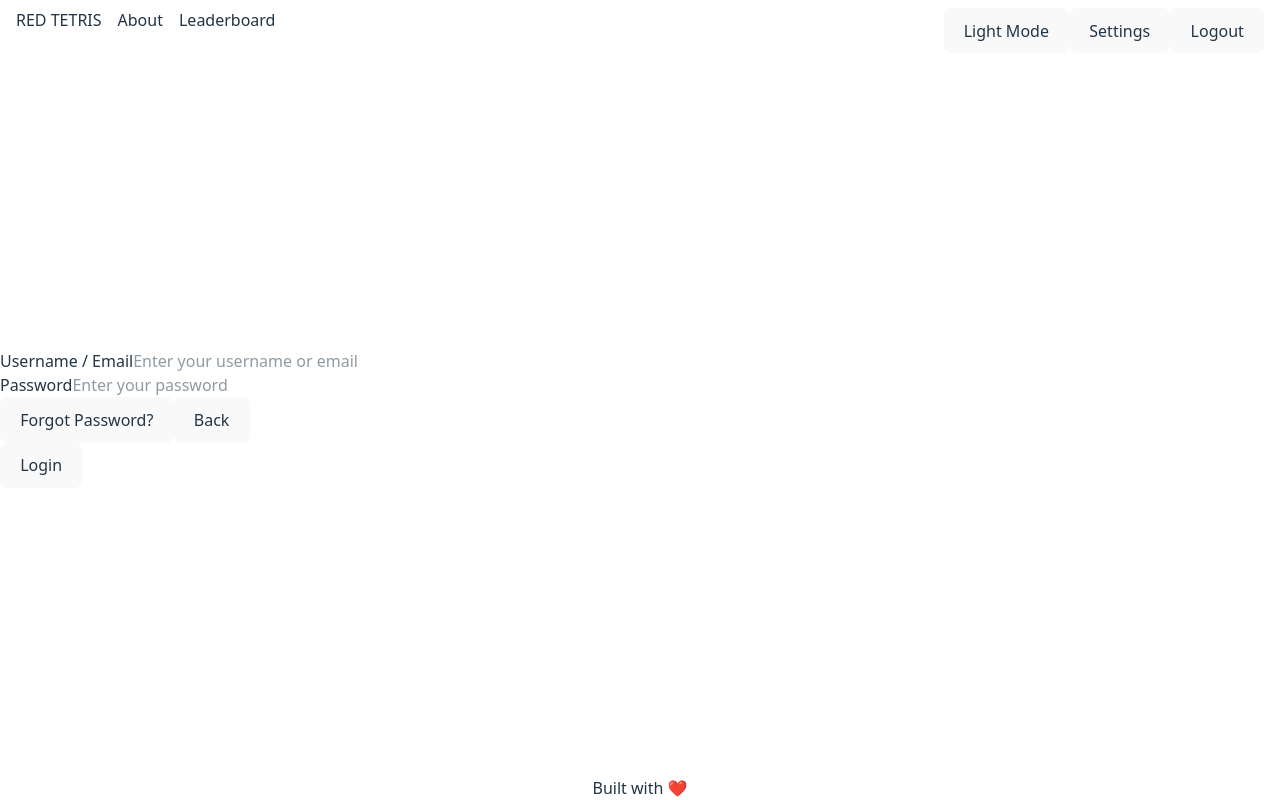
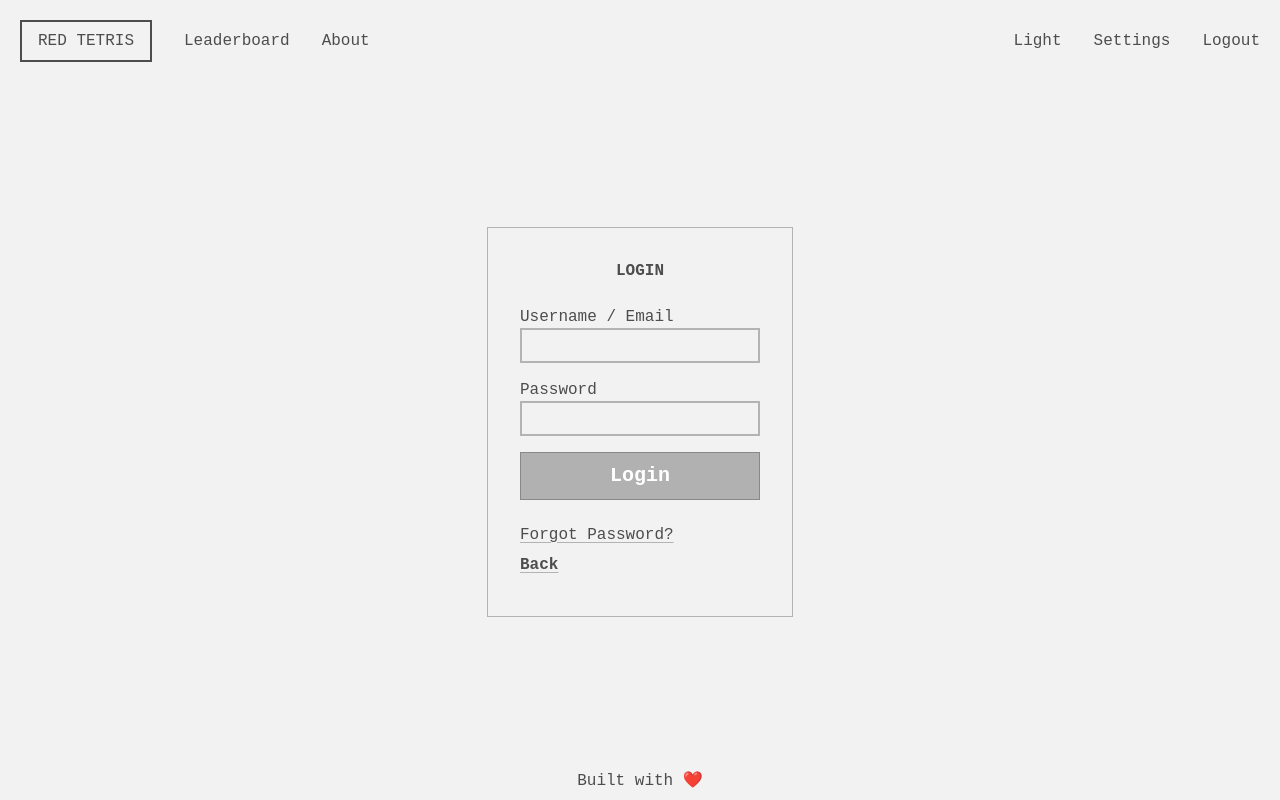
Before and after one commit to cyb17/red-tetris, a React (Vite) app in the folder frontend/: page /login in a window 1280 px wide. Built offline with nearby package versions, Linux system fonts and the light colour scheme.

Commit message:
add a basic design style

```diff
--- a/frontend/index.html
+++ b/frontend/index.html
@@ -10,91 +10,6 @@
   </head>
   <body>
     <div id="root"></div>
-    <!-- <div>
-      <style>
-        :root {
-          /* 你提供的变量 */
-          --lh-tight: 1.1;
-          --lh-normal: 1.4;
-          --lh-loose: 1.6;
-          --font-ui: 'Inter', system-ui, sans-serif;
-          --font-mono: 'JetBrains Mono', monospace;
-          --font-display: 'Orbitron', sans-serif;
-          --fs-title-xl: 48px;
-          --fs-title-lg: 32px;
-          --fs-score: 28px;
-          --fs-body: 16px;
-          --fs-small: 14px;
-
-          /* 建议配色 */
-          --bg-dark: #0a0a0c;
-          --accent-neon: #00f3ff;
-          --text-main: #e0e0e0;
-        }
-
-        body {
-          background: var(--bg-dark);
-          color: var(--text-main);
-          font-family: var(--font-ui);
-          padding: 40px;
-          line-height: var(--lh-normal);
-        }
-
-        .header-title {
-          font-family: var(--font-display);
-          font-size: var(--fs-title-xl);
-          line-height: var(--lh-tight);
-          text-transform: uppercase;
-          color: var(--accent-neon);
-          margin-bottom: 20px;
-          letter-spacing: 2px; /* 进一步增强科技感 */
-        }
-
-        .score-card {
-          border-left: 4px solid var(--accent-neon);
-          padding: 15px;
-          background: rgba(255, 255, 255, 0.05);
-          backdrop-filter: blur(8px);
-          background: rgba(255, 255, 255, 0.03);
-          border: 1px solid rgba(255, 255, 255, 0.1);
-        }
-
-        .score-value {
-          font-family: var(--font-mono);
-          font-size: var(--fs-score);
-          line-height: var(--lh-tight);
-        }
-
-        .description {
-          font-size: var(--fs-body);
-          line-height: var(--lh-loose);
-          max-width: 500px;
-          margin-top: 20px;
-          color: #999;
-        }
-
-        .status-tag {
-          font-family: var(--font-mono);
-          font-size: var(--fs-small);
-          background: #222;
-          padding: 4px 8px;
-        }
-      </style>
-
-      <div class="header-title">System Active</div>
-
-      <div class="score-card">
-        <div style="font-size: var(--fs-small); opacity: 0.7">CURRENT VELOCITY</div>
-        <div class="score-value">1,284.52 m/s</div>
-      </div>
-
-      <p class="description">
-        系统正在监测实时子空间波动。所有参数均已根据最新的协议进行校准。
-        如果发现异常偏离，请立即启动手动覆盖程序。
-      </p>
-
-      <span class="status-tag">STATUS: OPTIMAL</span>
-    </div> -->
     <script type="module" src="/src/main.jsx"></script>
   </body>
 </html>
--- a/frontend/src/Layout.jsx
+++ b/frontend/src/Layout.jsx
@@ -8,11 +8,11 @@ export default function Layout() {
         <Navbar />
       </header>
 
-      <main>
+      <main className="w-2xl min-h-140 flex flex-col justify-center items-center mx-auto my-3 p-2">
         <Outlet />
       </main>
 
-      <footer className="text-center">Built with ❤️</footer>
+      <footer className="text-center my-1 p-1">Built with ❤️</footer>
     </div>
   );
 }
--- /dev/null
+++ b/frontend/src/components/Button.jsx
@@ -0,0 +1,11 @@
+export default function Button({ name, type, onClick }) {
+  return (
+    <button
+      className="w-60 h-12 border border-[#888888] bg-[#b2b1b1] text-white font-bold text-xl"
+      type={type}
+      onClick={onClick}
+    >
+      {name}
+    </button>
+  );
+}
--- /dev/null
+++ b/frontend/src/components/Input.jsx
@@ -0,0 +1,27 @@
+export default function Input({
+  label,
+  type = 'text',
+  id,
+  placeholder = '',
+  value,
+  onChange,
+  required = false,
+}) {
+  return (
+    <div>
+      <div className="">
+        {label && <label htmlFor={id}>{label}</label>}
+        {label && <br />}
+      </div>
+      <input
+        className="border-2 border-(--color-border) p-1 w-60"
+        type={type}
+        id={id}
+        placeholder={placeholder}
+        value={value}
+        onChange={onChange}
+        required={required}
+      />
+    </div>
+  );
+}
--- a/frontend/src/components/Navbar.jsx
+++ b/frontend/src/components/Navbar.jsx
@@ -18,19 +18,19 @@ export default function Navbar() {
   };
 
   return (
-    <nav className="border-solid border-black">
-      <div className="flex justify-between p-2 ml-2 mr-2">
-        <div className="flex justify-between gap-4">
+    <nav className="flex justify-between p-2 my-3 mx-3">
+      <div className="flex justify-between items-center gap-8">
+        <span className="border-2 border-double px-4 py-2">
           <Link to="/">RED TETRIS</Link>
-          <Link to="/about">About</Link>
-          <Link to="/Leaderboard">Leaderboard</Link>
-        </div>
+        </span>
+        <Link to="/Leaderboard">Leaderboard</Link>
+        <Link to="/about">About</Link>
+      </div>
 
-        <div>
-          <button onClick={handleToggleTheme}>{darkMode ? 'Light Mode' : 'Dark Mode'}</button>
-          <button onClick={handleLogout}>Settings</button>
-          <button onClick={handleLogout}>Logout</button>
-        </div>
+      <div className="flex gap-8">
+        <button onClick={handleToggleTheme}>{darkMode ? 'Light' : 'Dark'}</button>
+        <button onClick={handleLogout}>Settings</button>
+        <button onClick={handleLogout}>Logout</button>
       </div>
     </nav>
   );
--- a/frontend/src/components/TetrisBoard.jsx
+++ b/frontend/src/components/TetrisBoard.jsx
@@ -8,7 +8,9 @@ export default function Board({ board, status, onStart }) {
       ))}
       {status === GAME_STATUS.WAITING ? (
         <div className="absolute top-1/2 left-1/2 -translate-x-1/2 -translate-y-1/2">
-          <button onClick={onStart}>Play</button>
+          <button className="border-3 border-white bg-(--color-bg)" onClick={onStart}>
+            Play
+          </button>
         </div>
       ) : null}
       {status === GAME_STATUS.GAME_OVER ? (
--- a/frontend/src/index.css
+++ b/frontend/src/index.css
@@ -1,6 +1,10 @@
 @import 'tailwindcss';
 
 :root {
+  --color-bg: #f2f2f2;
+  --color-text: #4d4d4d;
+  --color-border: #b3b3b3;
+
   /* Line-height & Spacing */
   --lh-tight: 1.1; /* 数字 / Score */
   --lh-normal: 1.4; /* UI 文本 */
@@ -8,30 +12,19 @@
 
   --font-ui: 'Inter', system-ui, sans-serif;
   --font-mono: 'JetBrains Mono', monospace;
-  --font-display: 'Orbitron', sans-serif;
 
-  --fs-title-xl: 48px;
-  --fs-title-lg: 32px;
-  --fs-score: 28px;
-  --fs-body: 16px;
-  --fs-small: 14px;
+  font-family: var(--font-mono);
+  line-height: var(--lh-normal);
 
-  --bg-dark: #0a0a0c;
-  --accent-neon: #00f3ff;
-  --text-main: #e0e0e0;
+  /* color-scheme: light dark; */
+  color: var(--color-text);
+  background-color: var(--color-bg);
+  border-color: var(--color-border);
 
-  font-family: system-ui, Avenir, Helvetica, Arial, sans-serif;
-  line-height: 1.5;
-  font-weight: 400;
-
-  color-scheme: light dark;
-  color: rgba(255, 255, 255, 0.87);
-  background-color: #242424;
-
-  font-synthesis: none;
+  /* font-synthesis: none;
   text-rendering: optimizeLegibility;
   -webkit-font-smoothing: antialiased;
-  -moz-osx-font-smoothing: grayscale;
+  -moz-osx-font-smoothing: grayscale; */
 }
 
 /* a {
@@ -44,17 +37,11 @@ a:hover {
 } */
 
 /* body {
-  display: flex;
-  min-width: 320px;
-  min-height: 100vh;
+  background-color: #b3b3b3;
+  margin: 15px;
 } */
 
-/* h1 {
-  font-size: 3.2em;
-  line-height: 1.1;
-} */
-
-button {
+/* button {
   border-radius: 8px;
   border: 1px solid transparent;
   padding: 0.6em 1.2em;
@@ -81,7 +68,7 @@ button:focus-visible {
   /* a:hover {
     color: #747bff;
   } */
-  button {
+/*button {
     background-color: #f9f9f9;
   }
-}
+} */
--- a/frontend/src/pages/AboutPage.jsx
+++ b/frontend/src/pages/AboutPage.jsx
@@ -1,6 +1,6 @@
 export default function About() {
   return (
-    <section className="max-w-3xl mx-auto px-4 py-12">
+    <section className="">
       <h2 className="text-3xl font-bold mb-8">About Tetris</h2>
       <p className="mb-6 text-lg leading-relaxed">
         Tetris is a puzzle game that was born in the mid-1980s, at a time when personal computing
--- a/frontend/src/pages/GamePage.jsx
+++ b/frontend/src/pages/GamePage.jsx
@@ -63,7 +63,7 @@ export default function Game() {
       <div className="flex flex-col justify-around items-center">
         <NextPiece nextPieces={state.nextPieces} />
         <div>
-          <div>SCORE: {state.score}</div>
+          <div className="font-(--font-mono)">SCORE: {state.score}</div>
           <div>LINES: {state.clearedLines}</div>
         </div>
       </div>
--- a/frontend/src/pages/HomePage.jsx
+++ b/frontend/src/pages/HomePage.jsx
@@ -1,4 +1,5 @@
 import { useNavigate } from 'react-router';
+import Button from '../components/Button';
 
 export default function Home() {
   const navigate = useNavigate();
@@ -16,13 +17,11 @@ export default function Home() {
   };
 
   return (
-    <section>
-      <div className="flex flex-col">
-        <h1>TETRIS</h1>
-        <button onClick={handleLogin}>Login</button>
-        <button onClick={handleSignUp}>Sign Up</button>
-        <button onClick={handlePlayAsGuest}>Play as Guest</button>
-      </div>
+    <section className="flex flex-col items-center gap-2 mb-30">
+      <h1 className="text-8xl mb-10 font-bold">TETRIS</h1>
+      <Button name={'Login'} onClick={handleLogin} />
+      <Button name={'Sign Up'} onClick={handleSignUp} />
+      <Button name={'Play as Guest'} onClick={handlePlayAsGuest} />
     </section>
   );
 }
--- a/frontend/src/pages/LoginPage.jsx
+++ b/frontend/src/pages/LoginPage.jsx
@@ -1,5 +1,7 @@
 import { useState } from 'react';
 import { useNavigate } from 'react-router';
+import Button from '../components/Button';
+import Input from '../components/Input';
 
 export default function Login() {
   const navigate = useNavigate();
@@ -18,45 +20,46 @@ export default function Login() {
   };
 
   return (
-    <section>
-      <div>
-        <form onSubmit={handleLogin}>
-          <div>
-            <label htmlFor="identifier">Username / Email</label>
-            <input
+    <section className="flex flex-col gap-6 border border-(--color-border) p-8">
+      <h2 className="text-center font-bold">LOGIN</h2>
+      <form className="flex flex-col gap-4" onSubmit={handleLogin}>
+        <Input
+          label="Username / Email"
           type="text"
           id="identifier"
-              placeholder="Enter your username or email"
           value={identifier}
           onChange={e => setIdentifier(e.target.value)}
           required
         />
-          </div>
 
-          <div>
-            <label htmlFor="password">Password</label>
-            <input
+        <Input
+          label="Password"
           type="password"
           id="password"
-              placeholder="Enter your password"
           value={password}
           onChange={e => setPassword(e.target.value)}
           required
         />
-          </div>
 
-          <div>
-            <button type="button" onClick={handleForgotPassword}>
+        <Button name="Login" type="submit" />
+
+        <div className="flex flex-col items-start gap-2 my-2">
+          <button
+            type="button"
+            onClick={handleForgotPassword}
+            className="underline underline-offset-3 decoration-(--color-border)"
+          >
             Forgot Password?
           </button>
-            <button onClick={() => navigate(-1)} type="button">
+          <button
+            onClick={() => navigate(-1)}
+            type="button"
+            className="underline underline-offset-3 decoration-(--color-border) font-bold"
+          >
             Back
           </button>
         </div>
-
-          <button type="submit">Login</button>
       </form>
-      </div>
     </section>
   );
 }
--- a/frontend/src/pages/SignUpPage.jsx
+++ b/frontend/src/pages/SignUpPage.jsx
@@ -1,5 +1,7 @@
 import { useState } from 'react';
 import { useNavigate } from 'react-router';
+import Button from '../components/Button';
+import Input from '../components/Input';
 
 export default function SignUp() {
   const navigate = useNavigate();
@@ -20,50 +22,50 @@ export default function SignUp() {
   };
 
   return (
-    <section>
-      <div>
-        <form onSubmit={handleSignUp}>
-          <div>
-            <label htmlFor="username">Username</label>
-            <input
+    <section className="flex flex-col gap-6 border border-(--color-border) p-8">
+      <h2 className="text-center font-bold">SIGN UP</h2>
+      <form className="flex flex-col gap-4" onSubmit={handleSignUp}>
+        <Input
+          label="Username / email"
           type="text"
           id="username"
-              placeholder="Enter your username"
           value={username}
           onChange={e => setUsername(e.target.value)}
+          required
         />
+
+        <Input
+          label="Password"
+          type="password"
+          id="password"
+          value={password}
+          onChange={e => setPassword(e.target.value)}
+          required
+        />
+
+        <Input
+          label="Confirm Password"
+          type="password"
+          id="confirmPassword"
+          value={confirmPassword}
+          onChange={e => setConfirmPassword(e.target.value)}
+          required
+        />
+
+        <div className="mt-4">
+          <Button name="Register" type="submit" />
         </div>
 
-          <div>
-            <label htmlFor="password">Password</label>
-            <input
-              type="password"
-              id="password"
-              placeholder="Enter your password"
-              value={password}
-              onChange={e => setPassword(e.target.value)}
-            />
-          </div>
-
-          <div>
-            <label htmlFor="confirmPassword">Confirm Password</label>
-            <input
-              type="password"
-              id="confirmPassword"
-              placeholder="Confirm your password"
-              value={confirmPassword}
-              onChange={e => setConfirmPassword(e.target.value)}
-            />
-          </div>
-
-          <button type="submit">Register</button>
-          <div>
-            <button onClick={() => navigate(-1)} type="button">
+        <div className="flex flex-col items-start gap-2 my-2">
+          <button
+            onClick={() => navigate(-1)}
+            type="button"
+            className="underline underline-offset-3 decoration-(--color-border) font-bold"
+          >
             Back
           </button>
         </div>
       </form>
-      </div>
     </section>
   );
 }
```
Lines whose indentation alone changed are shown as unchanged.
